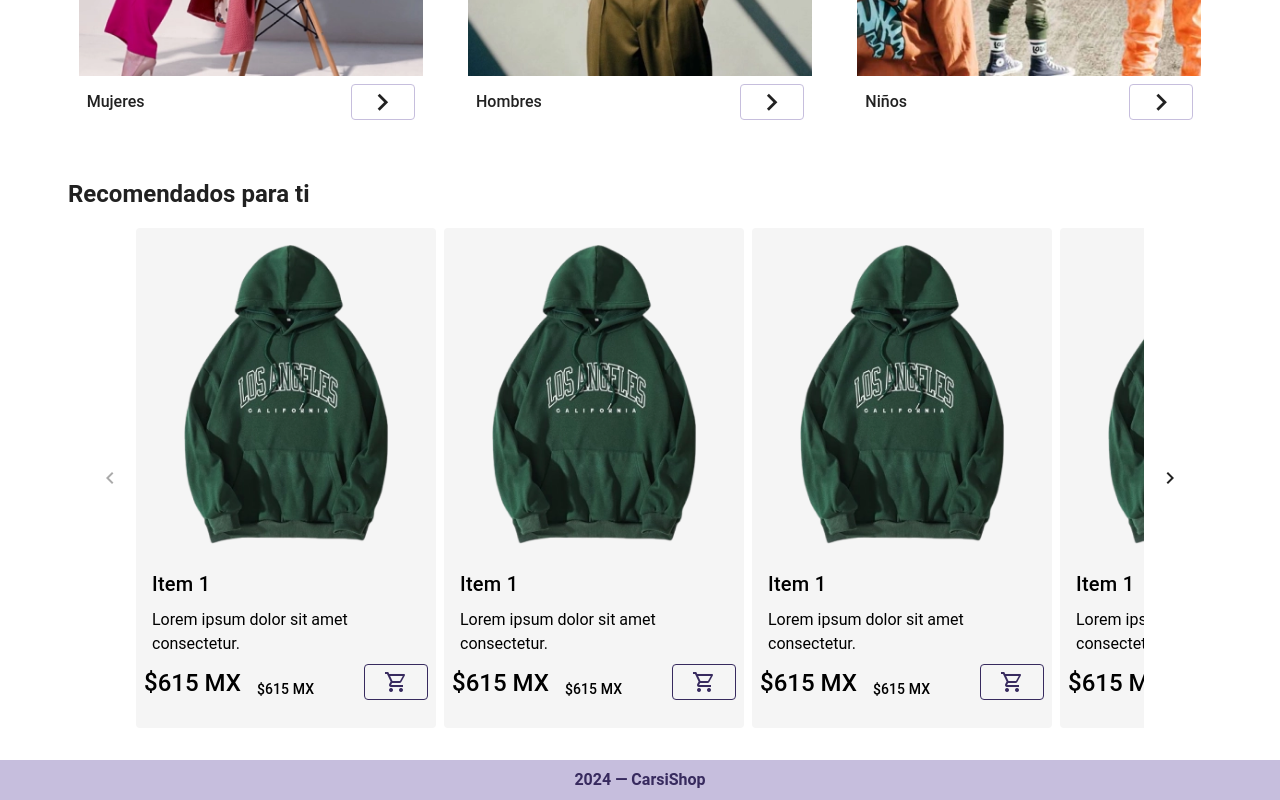
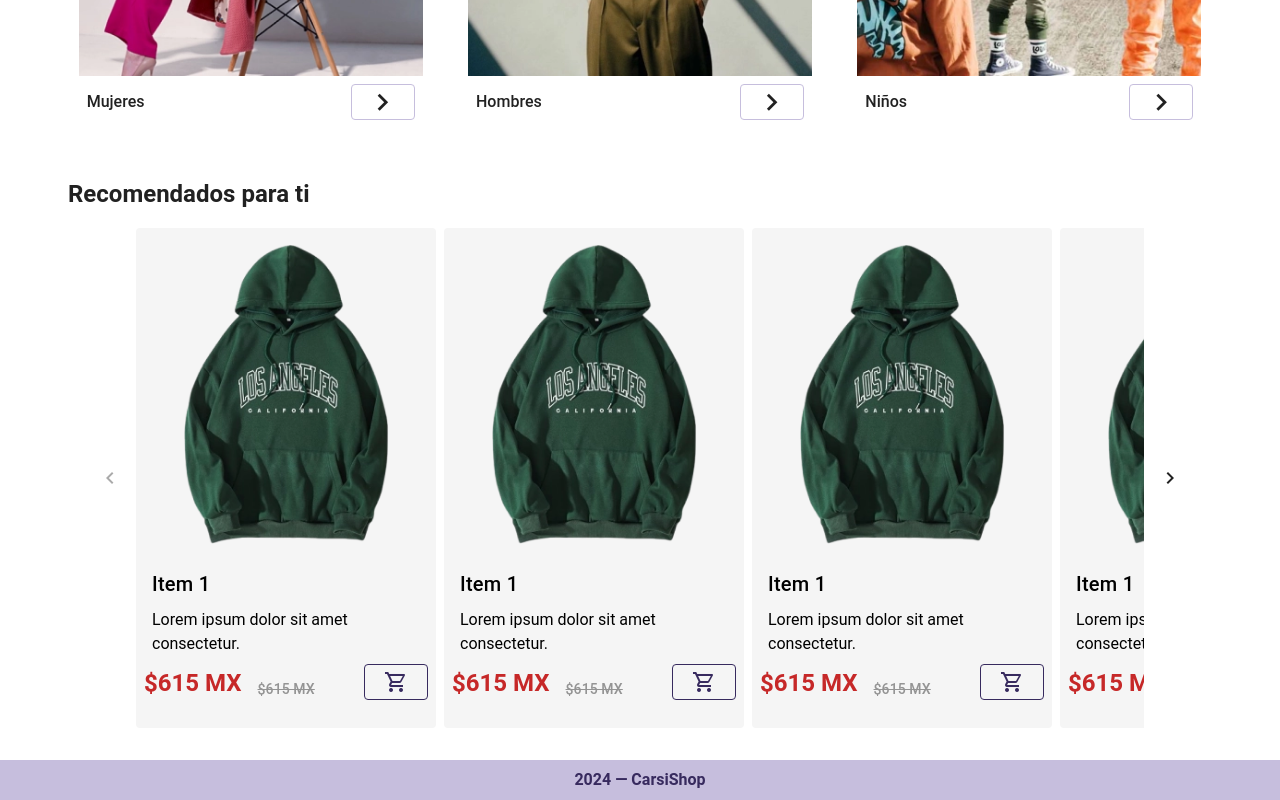
Before and after one commit to JoksanBahena/CARSISHOP-UI, a Vue app: page / in a window 1280 px wide. Shown: the part 920-1720 px from the top of the page. Built offline with nearby package versions, Linux system fonts and the light colour scheme.

Commit message:
[MODIFY] contendor de precio con descuento con las cards de productos

```diff
--- a/src/components/common/ProductCardComponent.vue
+++ b/src/components/common/ProductCardComponent.vue
@@ -18,8 +18,15 @@
     </p>
 
     <v-card-actions class="align-end">
-      <p class="font-weight-medium text-h5 mr-2">{{ item.price }}</p>
-      <p class="font-weight-medium text-subtitle-2">{{ item.price }}</p>
+      <p class="font-weight-bold text-h5 mr-2" :style="{ color: colors.red }">
+        {{ item.price }}
+      </p>
+      <p
+        class="font-weight-medium text-subtitle-2 text-decoration-line-through"
+        :style="{ color: colors.gray }"
+      >
+        {{ item.price }}
+      </p>
       <v-spacer />
       <v-btn variant="outlined" :style="{ borderColor: colors.primary_dark }">
         <v-icon
@@ -40,6 +47,8 @@ const colors = {
   primary_dark: Colors.cs_primary_dark,
   white: Colors.cs_white,
   secondary: Colors.cs_secondary,
+  red: Colors.cs_red,
+  gray: Colors.cs_opacity_gray,
 };
 
 const item = {
```
